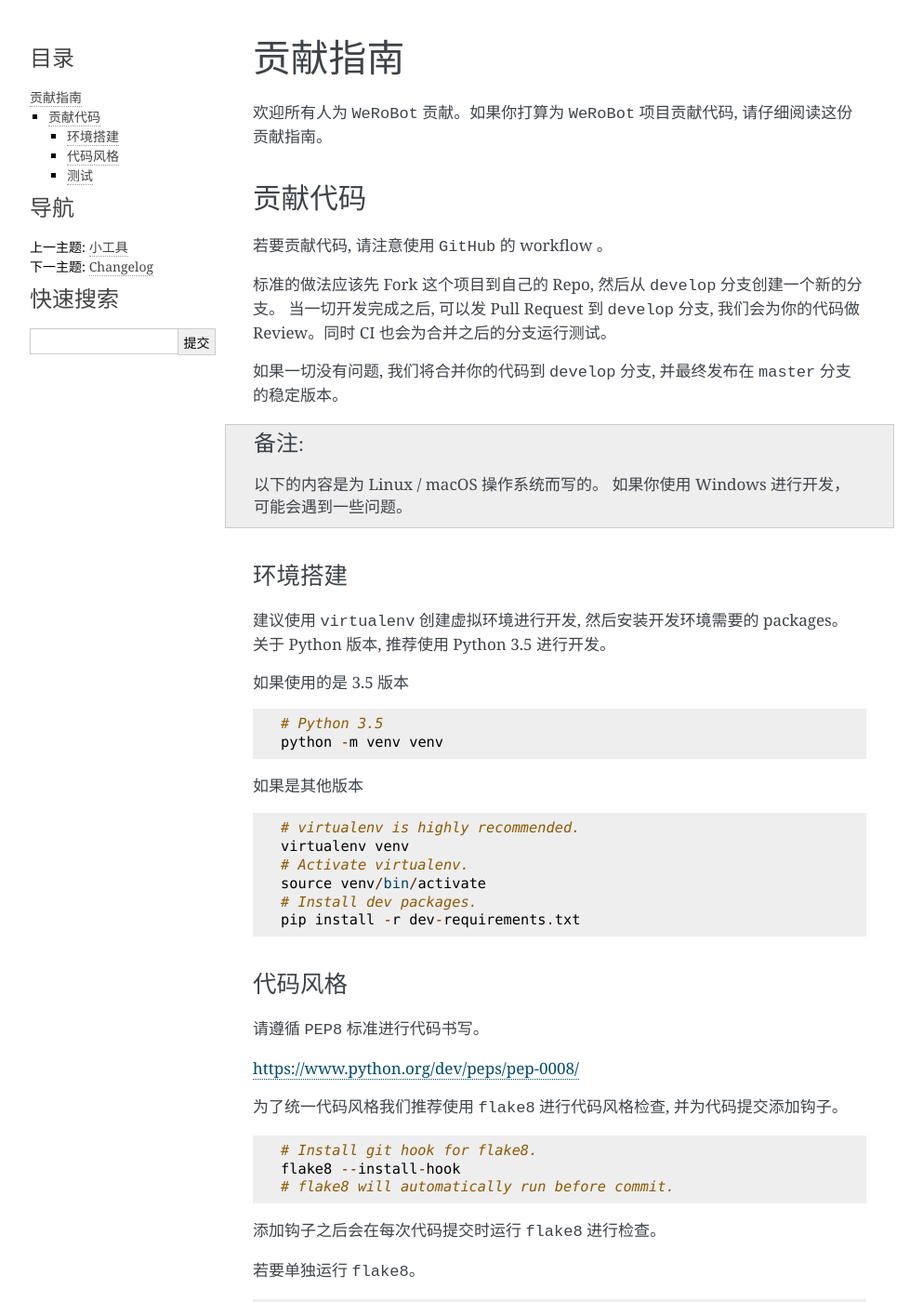
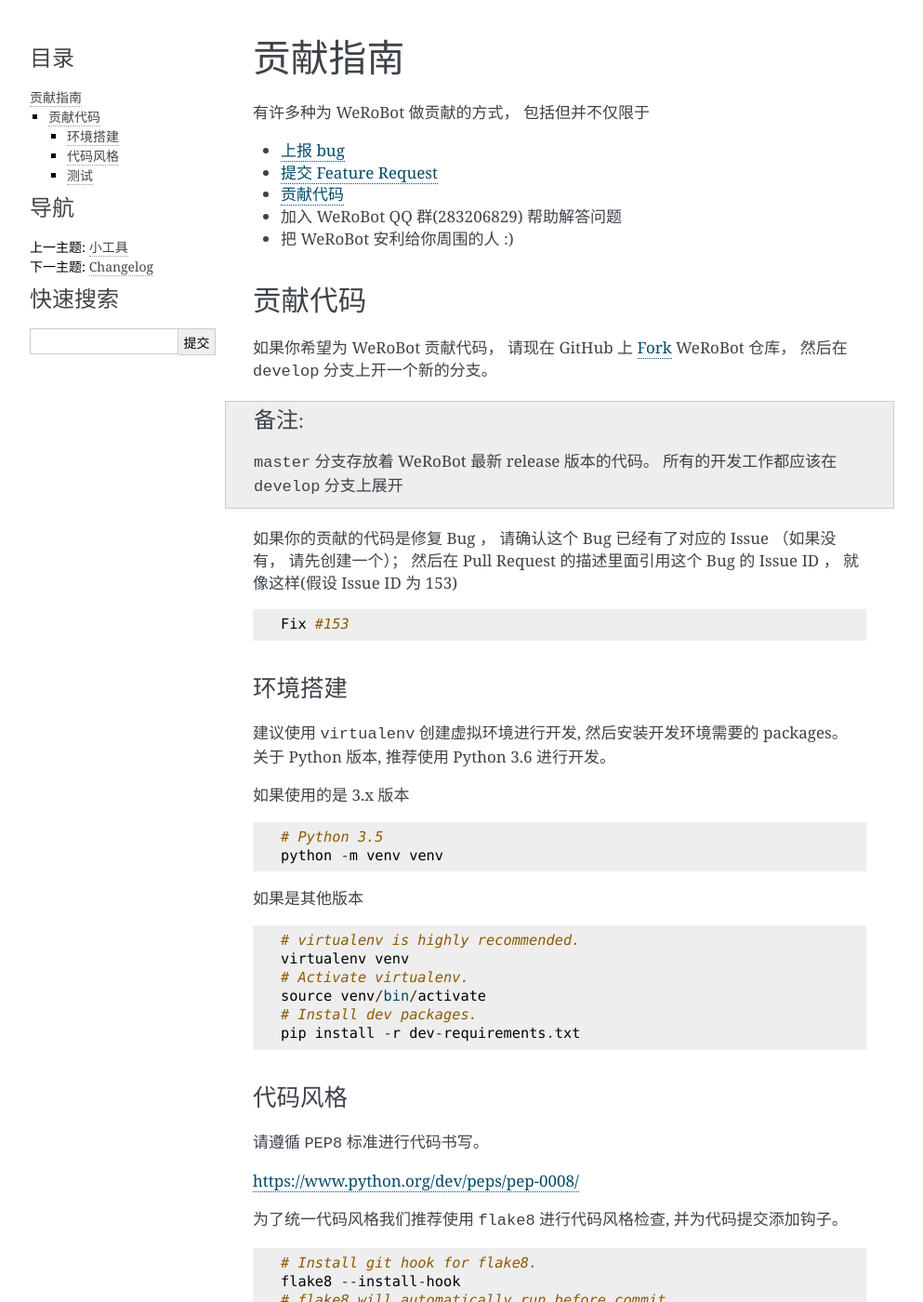
Before and after one commit to offu/WeRoBot, a Sphinx documentation site: the page built from docs/contribution-guide.rst, in a window 1280 px wide and 1400 px high. Shown: the whole window at 93% size, without its empty margins (148-1141 px from the left). Built offline with Sphinx 7.4.7, drawn with Linux system fonts in a browser that asks for light colours; some of the changed text lies outside the part shown.

Commit message:
Update contribution doc

```diff
--- a/docs/contribution-guide.rst
+++ b/docs/contribution-guide.rst
@@ -1,24 +1,31 @@
 贡献指南
 ===========================
-欢迎所有人为 ``WeRoBot`` 贡献。如果你打算为 ``WeRoBot`` 项目贡献代码, 请仔细阅读这份贡献指南。
+
+有许多种为 WeRoBot 做贡献的方式， 包括但并不仅限于
+
++ `上报 bug <https://github.com/whtsky/WeRoBot/issues/new?labels=bug>`_
++ `提交 Feature Request <https://github.com/whtsky/WeRoBot/issues/new?labels=Feature Request>`_
++ :ref:`贡献代码`
++ 加入 WeRoBot QQ 群(283206829) 帮助解答问题
++ 把 WeRoBot 安利给你周围的人 :)
 
 贡献代码
 ----------
-若要贡献代码, 请注意使用 ``GitHub`` 的 workflow 。
 
-标准的做法应该先 Fork 这个项目到自己的 Repo, 然后从 ``develop`` 分支创建一个新的分支。
-当一切开发完成之后, 可以发 Pull Request 到 ``develop`` 分支, 我们会为你的代码做 Review。同时 CI 也会为合并之后的分支运行测试。
+如果你希望为 WeRoBot 贡献代码， 请现在 GitHub 上 `Fork <https://github.com/whtsky/WeRoBot>`_ WeRoBot 仓库， 然后在 ``develop`` 分支上开一个新的分支。
 
-如果一切没有问题, 我们将合并你的代码到 ``develop`` 分支, 并最终发布在 ``master`` 分支的稳定版本。
+.. note:: ``master`` 分支存放着 WeRoBot 最新 release 版本的代码。 所有的开发工作都应该在 ``develop`` 分支上展开
 
-.. note:: 以下的内容是为 Linux / macOS 操作系统而写的。 如果你使用 Windows 进行开发，可能会遇到一些问题。
+如果你的贡献的代码是修复 Bug ， 请确认这个 Bug 已经有了对应的 Issue （如果没有， 请先创建一个）； 然后在 Pull Request 的描述里面引用这个 Bug 的 Issue ID ， 就像这样(假设 Issue ID 为 153) ::
+
+    Fix #153
 
 环境搭建
 ~~~~~~~~~~~
 建议使用 ``virtualenv`` 创建虚拟环境进行开发, 然后安装开发环境需要的 packages。
-关于 Python 版本, 推荐使用 Python 3.5 进行开发。
+关于 Python 版本, 推荐使用 Python 3.6 进行开发。
 
-如果使用的是 3.5 版本 ::
+如果使用的是 3.x 版本 ::
 
     # Python 3.5
     python -m venv venv
@@ -63,4 +70,10 @@
     # Run multi-version tests locally.
     tox
 
-另外请为自己新添加的模块或者功能编写测试代码, 所有的测试文件都在 tests 文件夹下。
+如果你的 Pull Request 添加了新的模块或者功能，请为这些代码添加必要的测试。 所有的测试文件都在 tests 文件夹下。
+
+当一切开发完成之后, 可以发 Pull Request 到 ``develop`` 分支, 我们会为你的代码做 Review。同时 CI 也会自动运行测试。
+
+.. note:: 我们只会 Merge 通过了测试的代码。
+
+如果一切没有问题, 我们将合并你的代码到 ``develop`` 分支, 并最终发布在 ``master`` 分支的稳定版本。
```
Also changed, not shown: .github/PULL_REQUEST_TEMPLATE.md (added).
